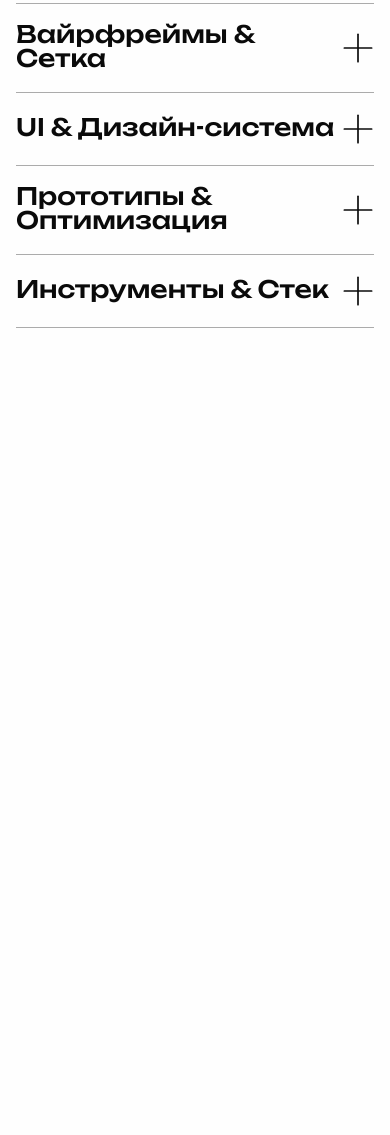
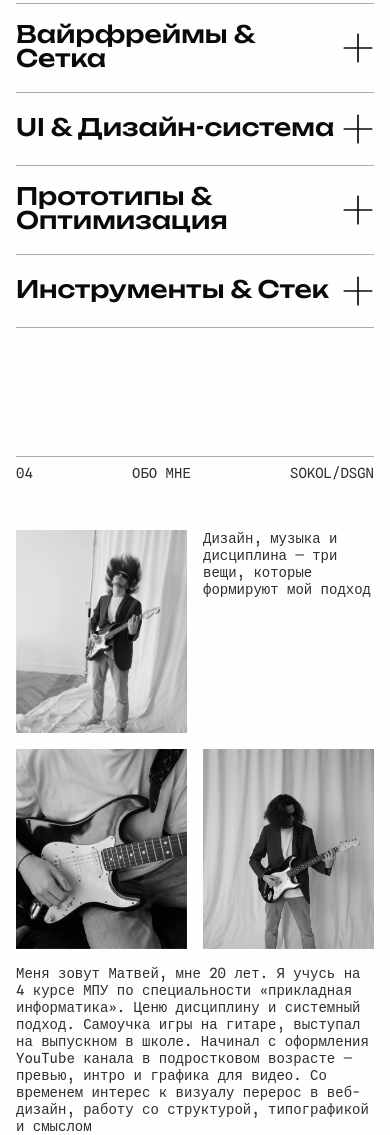
Before and after one commit to MatveyFalcon/sokolstylz, a website built with Parcel: page src/index.html in a window 390 px wide. Shown: the part 4143-5278 px from the top of the page. Before the commit the page ends 4471 px from the top, so only its background shows below. Built offline with nearby package versions, Linux system fonts and the light colour scheme.

Commit message:
add about section

```diff
--- /dev/null
+++ b/src/assets/styles/layout/_about.scss
@@ -0,0 +1,92 @@
+.about {
+	&__wrapper {
+		@extend %container;
+	}
+
+	&__group {
+		display: grid;
+
+		grid-template-columns: repeat(3, 1fr);
+
+		gap: $gap-lg-md;
+
+		align-items: stretch;
+	}
+
+	&__image {
+		display: block;
+		width: 100%;
+		height: auto;
+		object-fit: cover;
+	}
+
+	&__group-1 {
+		display: flex;
+		flex-direction: column;
+
+		gap: $gap-lg;
+	}
+
+	&__text {
+		@include p($align: left, $transform: none);
+	}
+
+	&__group-2 {
+		display: flex;
+		align-items: flex-start;
+
+		gap: $gap-lg-md;
+	}
+}
+
+.about__group > .about__image {
+	width: 100%;
+}
+
+.about__group-2 .about__image {
+	width: 48%;
+	flex-shrink: 0;
+}
+@include mobile {
+	.about {
+		&__group {
+			display: grid;
+			grid-template-columns: 1fr 1fr;
+			gap: $gap-md;
+		}
+
+		&__group-1 {
+			display: contents;
+		}
+
+		&__group-2 {
+			display: contents;
+		}
+
+		&__group-2 .about__text {
+			grid-column: 2;
+			grid-row: 1;
+		}
+
+		&__group-2 .about__image {
+			grid-column: 1;
+			grid-row: 1;
+			width: 100%;
+		}
+
+		&__group > .about__image:nth-of-type(1) {
+			grid-column: 1;
+			grid-row: 2;
+		}
+
+		&__group > .about__image:nth-of-type(2) {
+			grid-column: 2;
+			grid-row: 2;
+		}
+
+		&__group-1 > .about__text:last-child {
+			grid-column: 1 / -1;
+			grid-row: 3;
+		}
+	}
+}
--- a/src/assets/styles/layout/_projects.scss
+++ b/src/assets/styles/layout/_projects.scss
@@ -15,7 +15,7 @@
 
 		grid-template-columns: repeat(2, minmax(0, 1fr));
 
-		gap: clamp(20px, 2vw, 40px);
+		gap: $gap-lg-md;
 
 		align-items: stretch;
 	}
@@ -86,7 +86,7 @@
 
 		left: 0;
 		right: 0;
-		bottom: 0;
+		bottom: -10;
 
 		height: 72%;
 	}
--- a/src/assets/styles/layout/index.scss
+++ b/src/assets/styles/layout/index.scss
@@ -2,3 +2,4 @@
 @import "./hero";
 @import "./projects";
 @import "./works";
+@import "./about";
--- a/src/assets/styles/utils/_vars.scss
+++ b/src/assets/styles/utils/_vars.scss
@@ -15,6 +15,7 @@ $fs-hero: clamp(72px, 7vw, 160px);
 $gap-xs: clamp(4px, 0.5vw, 12px);
 $gap-sm: clamp(8px, 0.8vw, 20px);
 $gap-md: clamp(16px, 1.5vw, 40px);
+$gap-lg-md: clamp(20px, 2vw, 40px);
 $gap-xl-sm: clamp(24px, 2.2vw, 56px);
 $gap-lg: clamp(32px, 3vw, 72px);
 $gap-xl: clamp(48px, 5vw, 120px);
--- a/src/index.html
+++ b/src/index.html
@@ -51,30 +51,9 @@
 							</a>
 						</li>
 
-						<!-- ОБО МНЕ -->
-						<li>
-							<a href="#" class="nav__link">
-								<span class="bracket left">[</span>
-
-								<span class="word">
-									<span class="letter"><span>О</span><span>О</span></span>
-									<span class="letter"><span>Б</span><span>Б</span></span>
-									<span class="letter"><span>О</span><span>О</span></span>
-									<span class="letter"
-										><span>&nbsp;</span><span>&nbsp;</span></span
-									>
-									<span class="letter"><span>М</span><span>М</span></span>
-									<span class="letter"><span>Н</span><span>Н</span></span>
-									<span class="letter"><span>Е</span><span>Е</span></span>
-								</span>
-
-								<span class="bracket right">]</span>
-							</a>
-						</li>
-
 						<!-- КАК Я РАБОТАЮ -->
 						<li>
-							<a href="#" class="nav__link">
+							<a href="#works" class="nav__link">
 								<span class="bracket left">[</span>
 
 								<span class="word">
@@ -95,6 +74,27 @@
 									<span class="letter"><span>Т</span><span>Т</span></span>
 									<span class="letter"><span>А</span><span>А</span></span>
 									<span class="letter"><span>Ю</span><span>Ю</span></span>
+								</span>
+
+								<span class="bracket right">]</span>
+							</a>
+						</li>
+
+						<!-- ОБО МНЕ -->
+						<li>
+							<a href="#about" class="nav__link">
+								<span class="bracket left">[</span>
+
+								<span class="word">
+									<span class="letter"><span>О</span><span>О</span></span>
+									<span class="letter"><span>Б</span><span>Б</span></span>
+									<span class="letter"><span>О</span><span>О</span></span>
+									<span class="letter"
+										><span>&nbsp;</span><span>&nbsp;</span></span
+									>
+									<span class="letter"><span>М</span><span>М</span></span>
+									<span class="letter"><span>Н</span><span>Н</span></span>
+									<span class="letter"><span>Е</span><span>Е</span></span>
 								</span>
 
 								<span class="bracket right">]</span>
@@ -315,7 +315,7 @@
 				</div>
 			</section>
 			<div class="divider"></div>
-			<section class="works">
+			<section class="works" id="works">
 				<div class="works__wrapper">
 					<div class="info-bar">
 						<p class="info-bar__text">03</p>
@@ -623,6 +623,50 @@
 					</div>
 				</div>
 			</section>
+			<div class="divider"></div>
+			<section class="about" id="about">
+				<div class="about__wrapper">
+					<div class="info-bar">
+						<p class="info-bar__text">04</p>
+						<p class="info-bar__text">Обо мне</p>
+						<p class="info-bar__text">sokol/dsgn</p>
+					</div>
+					<div class="about__group">
+						<div class="about__group-1">
+							<div class="about__group-2">
+								<p class="about__text">
+									Дизайн, музыка и дисциплина — три вещи, которые формируют мой
+									подход
+								</p>
+								<img
+									src="./assets/images/myphoto-1.webp"
+									alt="myphoto-1"
+									class="about__image"
+								/>
+							</div>
+							<p class="about__text">
+								Меня зовут Матвей, мне 20 лет. Я учусь на 4 курсе МПУ по
+								специальности «прикладная информатика». Ценю дисциплину и
+								системный подход. Самоучка игры на гитаре, выступал на выпускном
+								в школе. Начинал с оформления YouTube канала в подростковом
+								возрасте — превью, интро и графика для видео. Со временем
+								интерес к визуалу перерос в веб-дизайн, работу со структурой,
+								типографикой и смыслом
+							</p>
+						</div>
+						<img
+							src="./assets/images/myphoto-2.webp"
+							alt="myphoto-2"
+							class="about__image"
+						/>
+						<img
+							src="./assets/images/myphoto-3.webp"
+							alt="myphoto-3"
+							class="about__image"
+						/>
+					</div>
+				</div>
+			</section>
 		</main>
 	</body>
 </html>
```
Also changed, not shown: dist/index.html, dist/myphoto-1.e76d2039.webp (added), dist/myphoto-2.59680910.webp (added), dist/myphoto-3.86c24d61.webp (added), src/assets/images/myphoto-1.webp (added), src/assets/images/myphoto-2.webp (added), src/assets/images/myphoto-3.webp (added), 2 other files.
